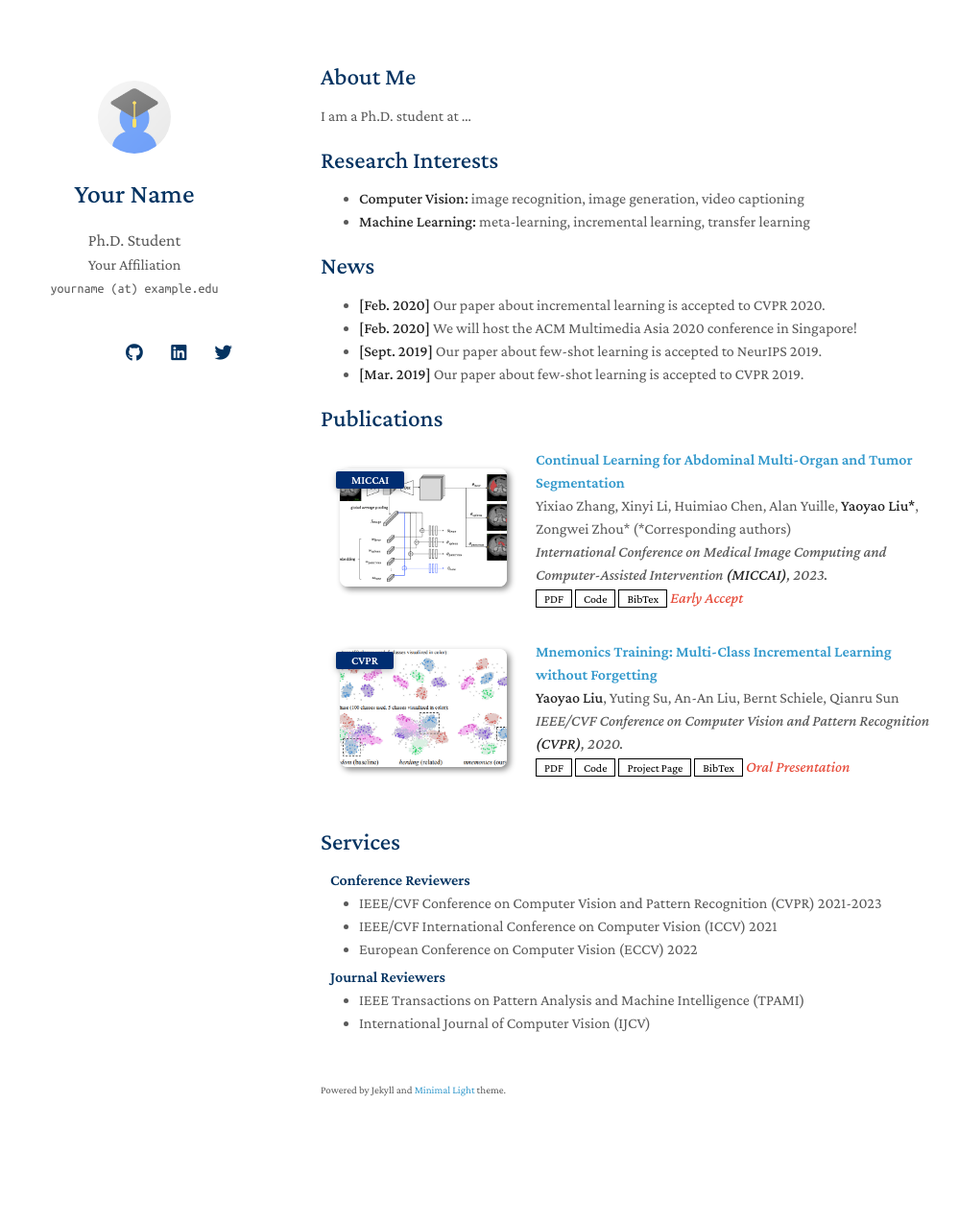
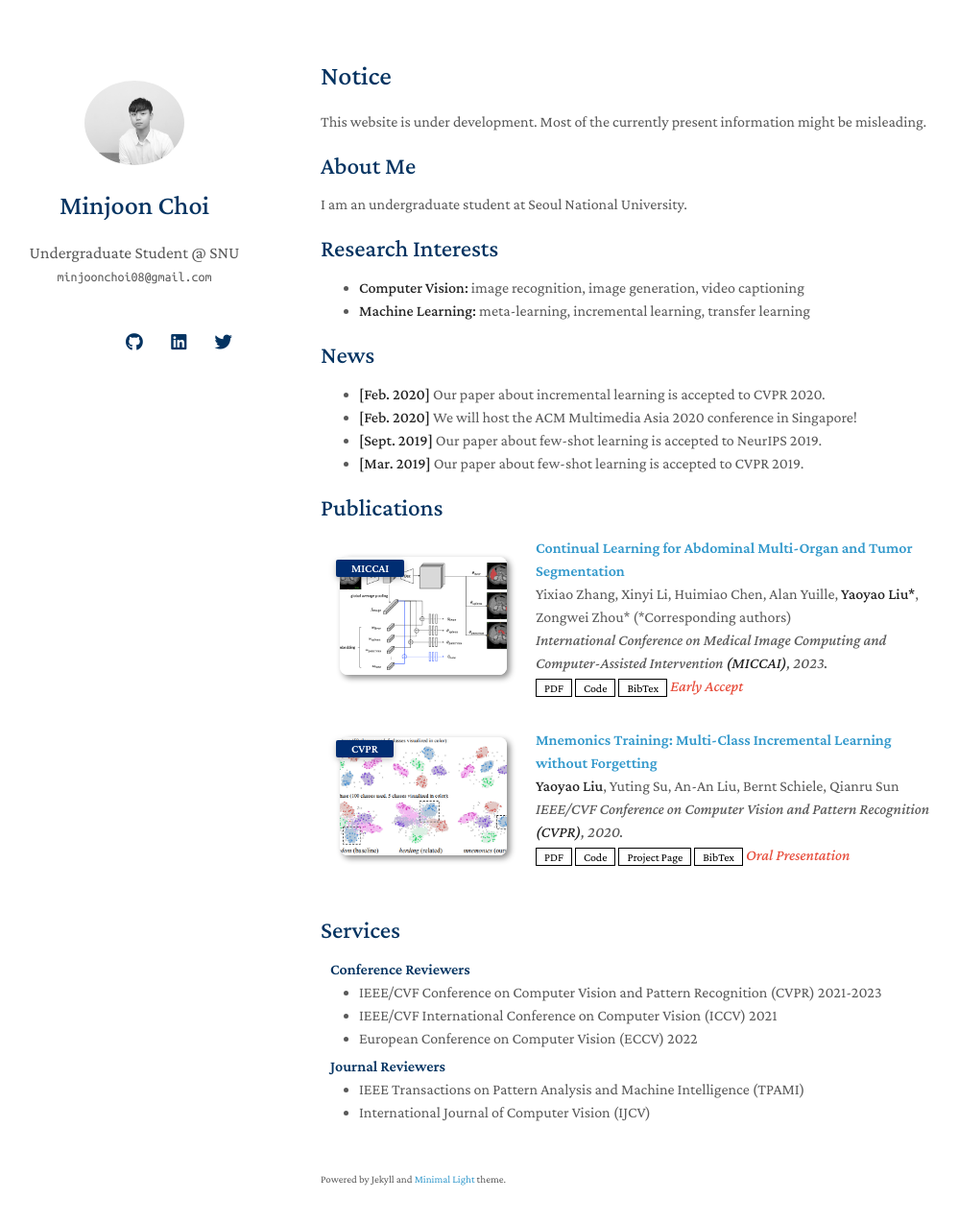
Before and after one commit to m-joon-ixix/m-joon-ixix.github.io, a Jekyll site: the page built from index.md, in a window 1280 px wide and 1309 px high. Shown: the top 1274 px of the window at 96% size, without its empty margins (136-1135 px from the left). Built offline with Jekyll 4.4.1, drawn with Linux system fonts in a browser that asks for light colours; nearby versions of some CDN libraries; a style sheet for code colours, icons or effects is not loaded; our own code applies the rules of GitHub Pages for plain Markdown files.

```diff
--- a/_config.yml
+++ b/_config.yml
@@ -1,8 +1,8 @@
 # Basic Information
-title: Your Name
-position: Ph.D. Student
-affiliation: Your Affiliation
-email: yourname (at) example.edu
+title: Minjoon Choi
+position: Undergraduate Student @ SNU
+affiliation:
+email: minjoonchoi08@gmail.com
 
 # Search Engine Optimization (SEO)
 # The following information is used to improve the website traffic from search engines, e.g., Google.
@@ -14,13 +14,13 @@ canonical: https://minimal-light-theme.yliu.me/
 # If you don't need one of them, you may delete the corresponding line.
 google_scholar: https://scholar.google.com/
 cv_link: assets/files/curriculum_vitae.pdf
-github_link: https://github.com/
-linkedin: https://www.linkedin.com/
+github_link: https://github.com/m-joon-ixix
+linkedin: https://www.linkedin.com/in/minjoon-choi-b9b72a275/
 twitter: https://twitter.com/
 
 # Images (e.g., your profile picture and your website's favicon)
 # "favicon" and "favicon_dark" are used for the light and dark modes, respectively.
-avatar: ./assets/img/avatar.png
+avatar: ./assets/img/minjoon.png
 favicon: ./assets/img/favicon.png
 favicon_dark: ./assets/img/favicon-dark.png
 
@@ -49,9 +49,6 @@ exclude:
   - Gemfile
   - Gemfile.lock
   - README.md
-  - README_zh_Hans.md
-  - README_zh_Hant.md
-  - README_de.md
   - LICENSE
   - minimal-light.gemspec
   - html_source_file/
--- a/_layouts/homepage.html
+++ b/_layouts/homepage.html
@@ -1,7 +1,7 @@
 <!DOCTYPE html>
 <html lang="{{ site.lang | default: "en-US" }}">
   <head>
-    <title>{{ site.title }} | {{site.affiliation}}</title>
+    <title>{{ site.title }}</title>
 
     <meta charset="UTF-8">
     <meta http-equiv="X-UA-Compatible" content="IE=edge">
--- a/index.md
+++ b/index.md
@@ -2,9 +2,13 @@
 layout: homepage
 ---
 
+# Notice
+
+This website is under development. Most of the currently present information might be misleading.
+
 ## About Me
 
-I am a Ph.D. student at ...
+I am an undergraduate student at Seoul National University.
 
 ## Research Interests
 
```
Also changed, not shown: README_de.md (deleted), README_zh_Hans.md (deleted), README_zh_Hant.md (deleted), assets/img/minjoon.png (added), 1 other file.
